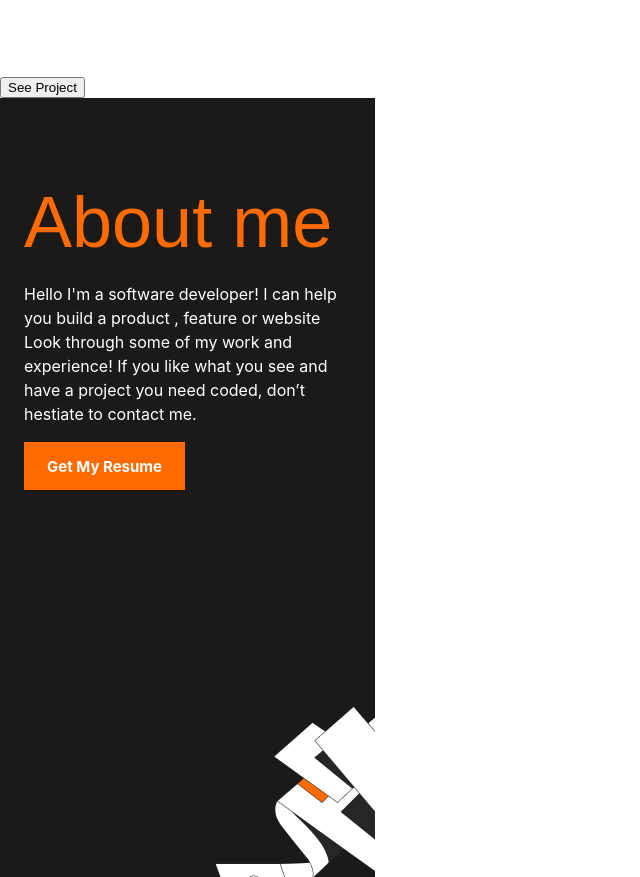
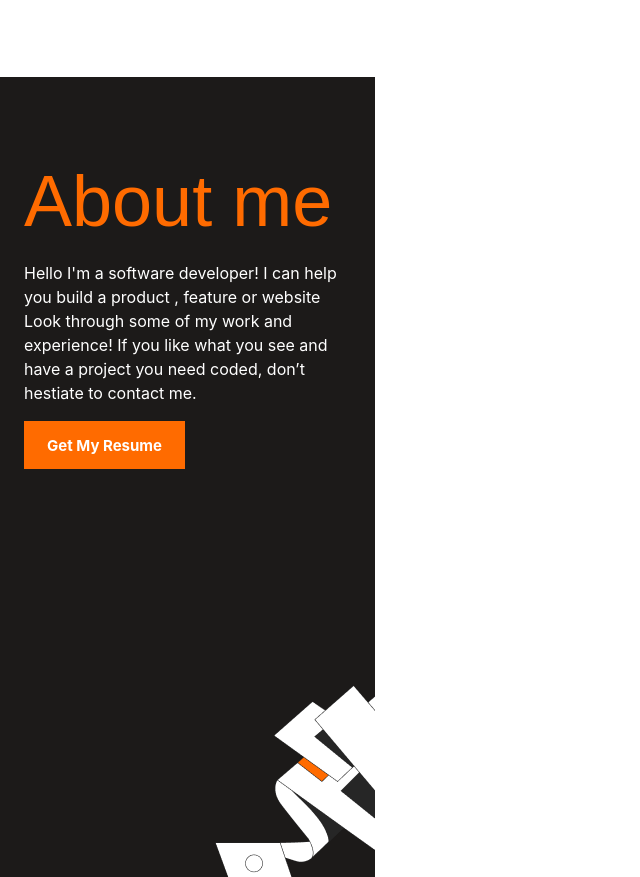
Before and after one commit to ANTOINE1128/portfolio-setup, a plain HTML site: page index.html in a window 1280 px wide. Shown: the part 4196-5073 px from the top of the page, without its empty margins (0-640 px from the left). Drawn offline with Linux system fonts and the light colour scheme.

Commit message:
update html file

```diff
--- a/index.html
+++ b/index.html
@@ -115,7 +115,6 @@
                         </ul>
                     </div>
                     </section>
-                    <button type="button" class="full-btn">See Project</button>
                     <section class="about-me-section">
                         <div class="grid-wrapper">
                             <div class="aboutme">
```
